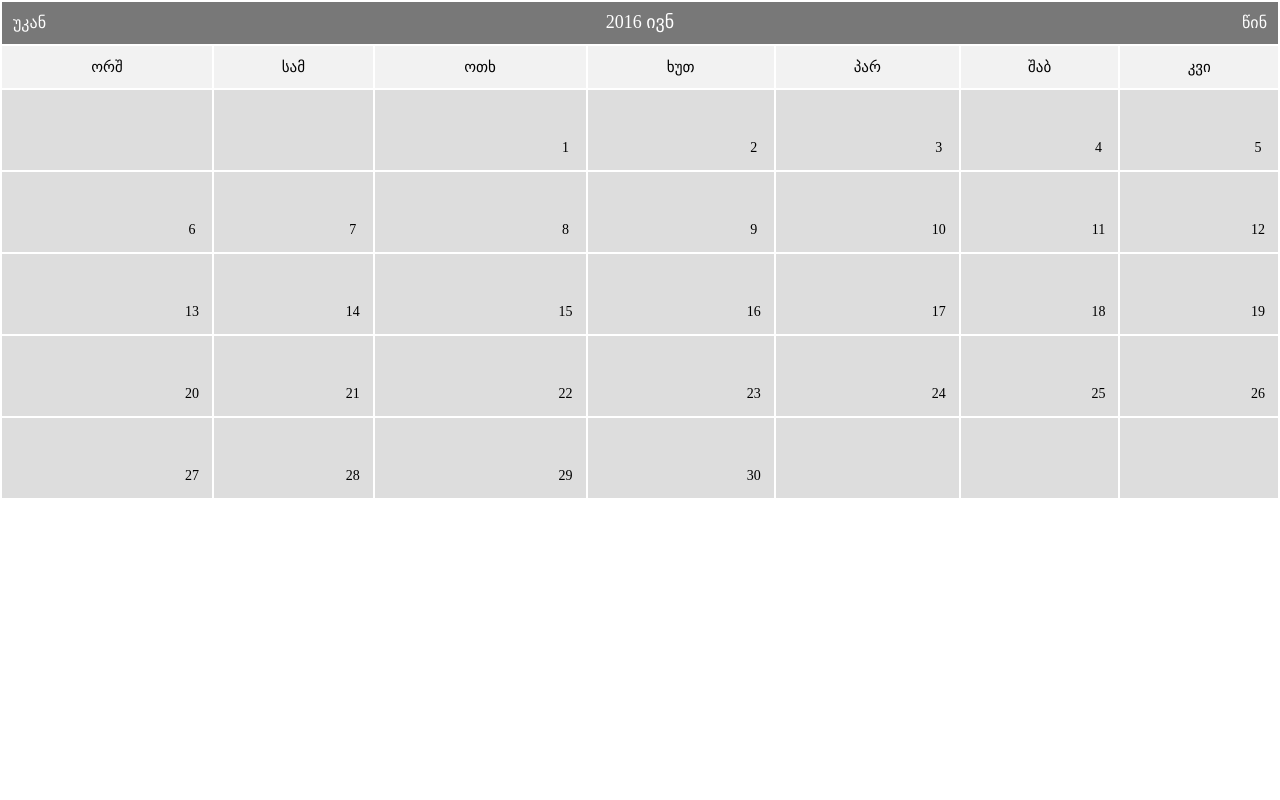
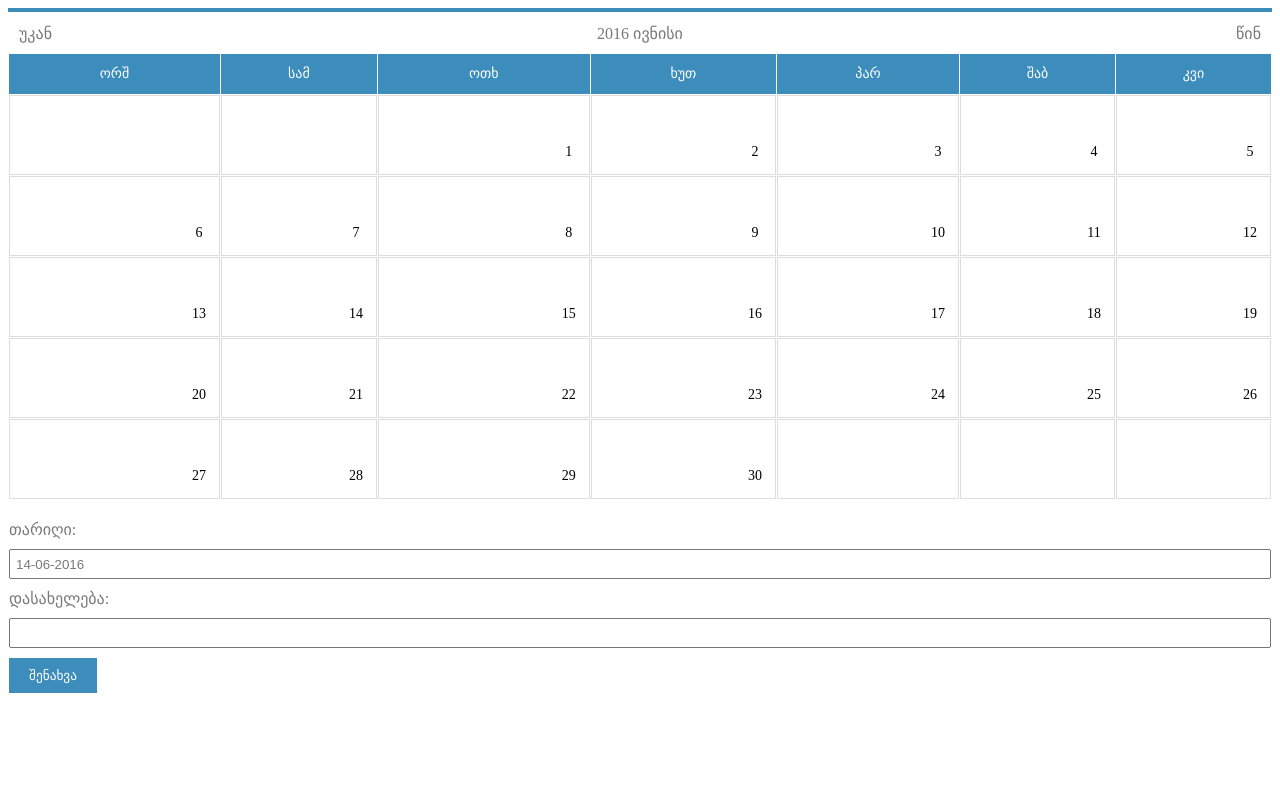
Before and after one commit to Studio404-OpenSources/event-calendar, a PHP site: page /index.php in a window 1280 px wide. Run offline with PHP 8.4, Linux system fonts and the light colour scheme.

Commit message:
add form

```diff
--- a/calendar.php
+++ b/calendar.php
@@ -1,29 +1,11 @@
 <?php
 class calendar{
-
-    private $currentYear = 0;
-    private $currentMonth = 0;
-    private $currentDay = 0;
-    private $currentDate = null;
-    private $daysInMonth = 0;
-
-    private function requests($type,$item){
-		if($type=="POST" && isset($_POST[$item])){
-			return filter_input(INPUT_POST, $item);
-		}else if($type=="GET" && isset($_GET[$item])){
-			return filter_input(INPUT_GET, $item);
-		}else{
-			return '';
-		}
-	}
 
     public function show($opt) {
     	$this->option = $opt;
     	$this->dayLabels = $this->option['dayLabels'];
     	$this->monthLabel = $this->option['monthLabel'];
     	$this->naviHref = $this->option['slug'];
-
-        $month = null;
 
         if($this->requests('GET','year')){
  			$year = $this->requests('GET','year');
@@ -41,46 +23,69 @@ class calendar{
 
         $this->currentYear = $year;
         $this->currentMonth = $month;
-        $this->daysInMonth = $this->_daysInMonth($month, $year);
+        $this->currentDay = 0;
+        $this->daysInMonth = $this->daysInMonth($month, $year);
 
  		$content = sprintf(
- 			'<table style="%s">
+ 			'<table style="%s" cellpadding="0" cellspacing="1">
  			<tr style="%s">
  			<td colspan="7">%s</td>
  			</tr>
+ 			<tr>%s</tr>
  			',
  			$this->arrayToStyle($this->option['css']['calendar']),
  			$this->arrayToStyle($this->option['css']['header']),
- 			$this->_createNavi()
+ 			$this->createNavi(),
+ 			$this->createLabels()
  		);
 
-
- 		$content .= sprintf(
- 			'<tr>%s</tr>',
- 			$this->_createLabels()
- 		);
-
- 		$weeksInMonth = $this->_weeksInMonth($month,$year);
-
- 		$f = 1;
+ 		$weeksInMonth = $this->weeksInMonth($month,$year);
  		for( $i=0; $i<$weeksInMonth; $i++ ){
  			$content .= '<tr>';
 			for($j=1;$j<=7;$j++){
-				$content .= $this->_showDay($i*7+$j);
+				$content .= $this->showDay($i*7+$j);
 			}
 			$content .= '</tr>';
 		}
-
-
- 		$content .= sprintf(
- 			'</table>'
- 		);
-
+		if($this->option['addEvents']){
+			$content .= sprintf(
+			'<tr>
+			<td colspan="7">
+			<form action="%s" method="POST" style="%s">
+			<label style="%s">თარიღი:</label>
+			<input type="text" name="calendar_date" value="%s" style="%s" />
+			<label style="%s">დასახელება:</label>
+			<input type="text" name="calendar_title" value="" style="%s" />
+			<input type="submit" name="calendar_submit" value="შენახვა" style="%s" />
+			</form>
+			</td>
+			</tr>',
+			$this->option['slug'],
+			$this->arrayToStyle($this->option['css']['form']),
+			$this->arrayToStyle($this->option['css']['label']),
+			date("d-m-Y"),
+			$this->arrayToStyle($this->option['css']['input_text']),
+			$this->arrayToStyle($this->option['css']['label']),
+			$this->arrayToStyle($this->option['css']['input_text']),
+			$this->arrayToStyle($this->option['css']['input_submit'])
+			);
+		}
+ 		$content .= '</table>';
 
         return $content;
     }
 
-    private function _showDay($cellNumber){
+    private function requests($type,$item){
+		if($type=="POST" && isset($_POST[$item])){
+			return filter_input(INPUT_POST, $item);
+		}else if($type=="GET" && isset($_GET[$item])){
+			return filter_input(INPUT_GET, $item);
+		}else{
+			return '';
+		}
+	}
+
+    private function showDay($cellNumber){
         if($this->currentDay==0){
             $firstDayOfTheWeek = date('N',strtotime($this->currentYear.'-'.$this->currentMonth.'-01'));
 			if(intval($cellNumber) == intval($firstDayOfTheWeek)){
@@ -107,7 +112,7 @@ class calendar{
 		return $out;
     }
 
-    private function _createNavi(){
+    private function createNavi(){
 		$nextMonth = $this->currentMonth==12?1:intval($this->currentMonth)+1;
 		$nextYear = $this->currentMonth==12?intval($this->currentYear)+1:$this->currentYear;
 		$preMonth = $this->currentMonth==1?12:intval($this->currentMonth)-1;
@@ -120,9 +125,13 @@ class calendar{
         );
 
         $out = sprintf(
-        	'<a style="%s" href="%s?month=%02d&year=%s">უკან</a>
-        	<div style="%s">%s</div>
-        	<a style="%s" href="%s?month=%02d&year=%s">წინ</a>',
+        	'<table width="100&#37;" cellspacing="0" cellpadding="0">
+        	<tr>
+        	<td width="25&#37;"><a style="%s" href="%s?month=%02d&year=%s">უკან</a></td>
+        	<td width="50&#37;"><div style="%s">%s</div></td>
+        	<td width="25&#37;"><a style="%s" href="%s?month=%02d&year=%s">წინ</a></td>
+        	</tr>
+        	</table>',
         	$this->arrayToStyle($this->option['css']['prev']),
         	$this->naviHref,
         	$preMonth,
@@ -139,7 +148,7 @@ class calendar{
     }
 
 
-    private function _createLabels(){
+    private function createLabels(){
         $content = '';
         foreach($this->dayLabels as $index => $label){
         	$content .= sprintf(
@@ -151,7 +160,7 @@ class calendar{
 		return $content;
     }
 
-    private function _weeksInMonth($month=null,$year=null){
+    private function weeksInMonth($month=null,$year=null){
         if(null==($year)){
             $year =  date("Y",time());
         }
@@ -160,7 +169,7 @@ class calendar{
 			$month = date("m",time());
         }
 
-        $daysInMonths = $this->_daysInMonth($month,$year);
+        $daysInMonths = $this->daysInMonth($month,$year);
         $numOfweeks = ($daysInMonths%7==0?0:1) + intval($daysInMonths/7);
         $monthEndingDay= date('N',strtotime($year.'-'.$month.'-'.$daysInMonths));
         $monthStartDay = date('N',strtotime($year.'-'.$month.'-01'));
@@ -173,7 +182,7 @@ class calendar{
     }
 
 
-    private function _daysInMonth($month=null,$year=null){
+    private function daysInMonth($month=null,$year=null){
         if(null==($year))
             $year =  date("Y",time());
  		if(null==($month))
--- a/index.php
+++ b/index.php
@@ -19,49 +19,66 @@ require 'calendar.php';
 }
 </style>
 </head>
-<body style="margin:0px; padding:0px">
+<body>
 <?php
 $container_width = '100%';
 $opt = array(
-	"dayLabels" => array("ორშ","სამ","ოთხ","ხუთ","პარ","შაბ","კვი"),
-	"monthLabel" => array("იან","თებ","მარ","აპრ","მაი","ივნ","ივლ","აგვ","სექ","ოქტ","ნოე","დეკ"),
+	"addEvents" => true,
+	"dayLabels" => array(
+		"ორშ",
+		"სამ",
+		"ოთხ",
+		"ხუთ",
+		"პარ",
+		"შაბ",
+		"კვი"
+	),
+	"monthLabel" => array(
+		"იანვარი",
+		"თებერვალი",
+		"მარტი",
+		"აპრილი",
+		"მაისი",
+		"ივნისი",
+		"ივლისი",
+		"აგვისტო",
+		"სექტემბერი",
+		"ოქტომბერი",
+		"ნოემბერი",
+		"დეკემბერი"
+	),
 	"slug"=>"index.php",
 	"css"=>array(
 		"calendar"=>array(
 			"margin"=>"0px auto",
 			"padding"=>"0px",
 			"width"=>$container_width,
-			"font-family"=>"serif"
+			"font-family"=>"serif",
+			"border-top"=>"solid 4px #3c8dbc"
 		),
 		"header"=>array(
-			"line-height"=>"40px",
+			"line-height"=>"60px",
 			"position"=>"relative",
 			"height"=>"40px",
 			"text-align"=>"center",
-			"background-color"=>"#787878"
 		),
 		"prev"=>array(
 			"cursor"=>"pointer",
 			"text-decoration"=>"none",
-			"color"=>"#FFF",
 			"float"=>"left",
-			"margin-left"=>"10px"
+			"margin-left"=>"10px",
+			"color"=>"#787878"
 		),
 		"title"=>array(
 			"margin"=>"0px",
 			"padding"=>"0px",
-			"color"=>"#FFF",
-			"font-size"=>"18px",
-			"width"=>"150px",
+			"color"=>"#787878",
 			"text-align"=>"center",
-			"position"=>"absolute",
-			"left"=>"calc(50% - 75px)",
-			"top"=>"0px",
 		),
 		"next"=>array(
 			"cursor"=>"pointer",
 			"text-decoration"=>"none",
-			"color"=>"#FFF",
+			"color"=>"#787878",
 			"float"=>"right",
 			"margin-right"=>"10px"
 		),
@@ -69,17 +86,18 @@ $opt = array(
 			"height"=>"40px",
 			"line-height"=>"40px",
 			"text-align"=>"center",
-			"color"=>"#000",
-			"font-size"=>"15px",
-			"background-color"=>"#f2f2f2"
+			"color"=>"#ffffff",
+			"font-size"=>"14px",
+			"background-color"=>"#3c8dbc"
 		),
 		"days"=>array(
 			"height"=>"80px",
 			"font-size"=>"25px",
-			"background-color"=>"#DDD",
+			"background-color"=>"#ffffff",
 			"color"=>"#000",
 			"text-align"=>"center",
-			"position"=>"relative"
+			"position"=>"relative",
+			"border"=>"solid 1px #dddddd"
 		),
 		"days_number"=>array(
 			"margin"=>"0px",
@@ -91,6 +109,32 @@ $opt = array(
 			"position"=>"absolute",
 			"bottom"=>"10px",
 			"right"=>"10px"
+		),
+		"form"=>array(
+			"margin"=>"10px 0",
+			"padding"=>"0px"
+		),
+		"label"=>array(
+			"margin"=>"0px",
+			"padding"=>"10px 0px",
+			"width"=>"100%",
+			"display"=>"block",
+			"color"=>"#787878"
+		),
+		"input_text"=>array(
+			"margin"=>"0px",
+			"padding"=>"0 5px",
+			"width"=>"100%",
+			"height"=>"30px",
+			"color"=>"#787878"
+		),
+		"input_submit"=>array(
+			"margin"=>"10px 0 0 0",
+			"padding"=>"10px 20px",
+			"border"=>"0px",
+			"cursor"=>"pointer",
+			"background-color"=>"#3c8dbc",
+			"color"=>"#ffffff"
 		),
 		"clear"=>array(
 			"clear"=>"both"
```
